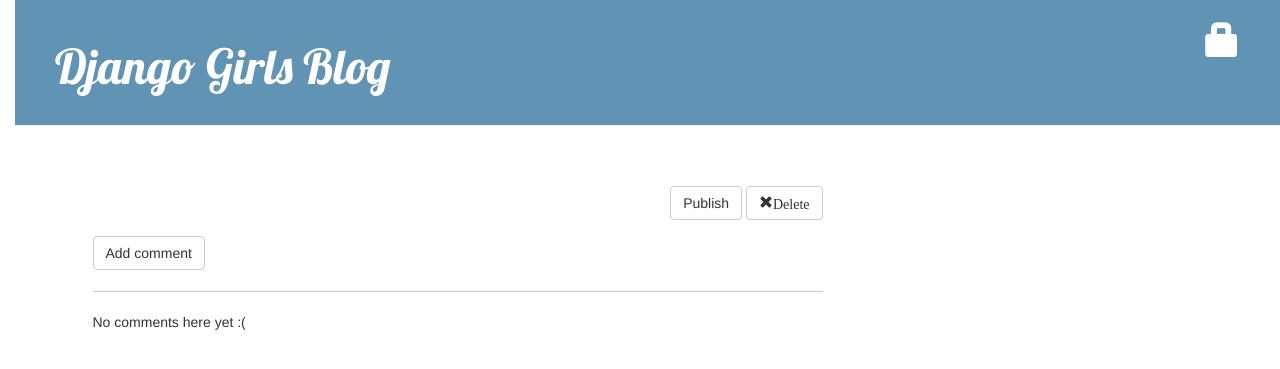
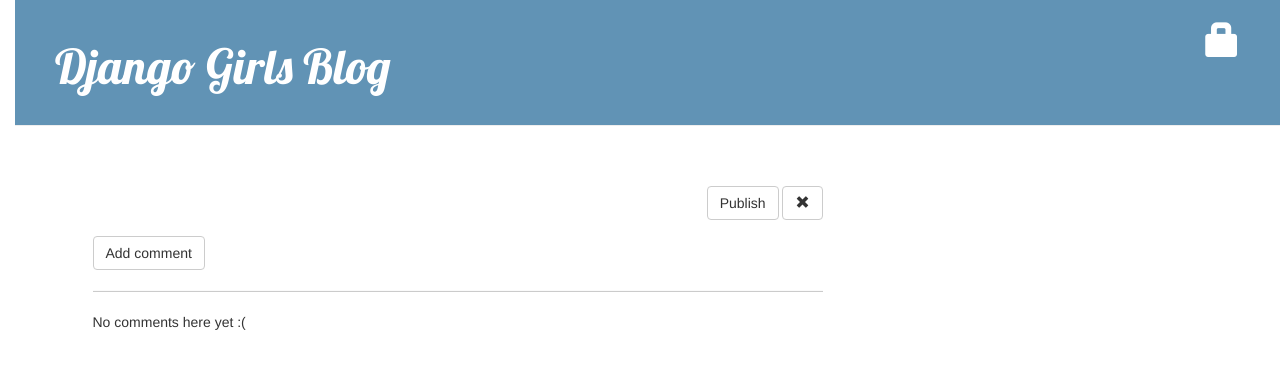
Before and after one commit to Jannelie0815/my-first-blog, a Django app: template blog/templates/blog/post_detail.html in a window 1280 px wide. Shown: the top 369 px of the page. Run offline with Django 3.2, Linux system fonts and the light colour scheme; the template is opened without the code that fills it, so the values that code supplies are empty; some libraries are stand-ins or nearby versions.

Commit message:
added security, comments, delete

```diff
--- a/blog/templates/blog/post_detail.html
+++ b/blog/templates/blog/post_detail.html
@@ -17,7 +17,7 @@
                 </a>
             {% endif %}
 
-            <a class="btn btn-default" href="{% url 'post_remove' pk=post.pk %}"><span class="glyphicon glyphicon-remove">Delete</span></a>
+            <a class="btn btn-default" href="{% url 'post_remove' pk=post.pk %}"><span class="glyphicon glyphicon-remove"></span></a>
         </aside>
 
         <h2>{{ post.title }}</h2>
```
